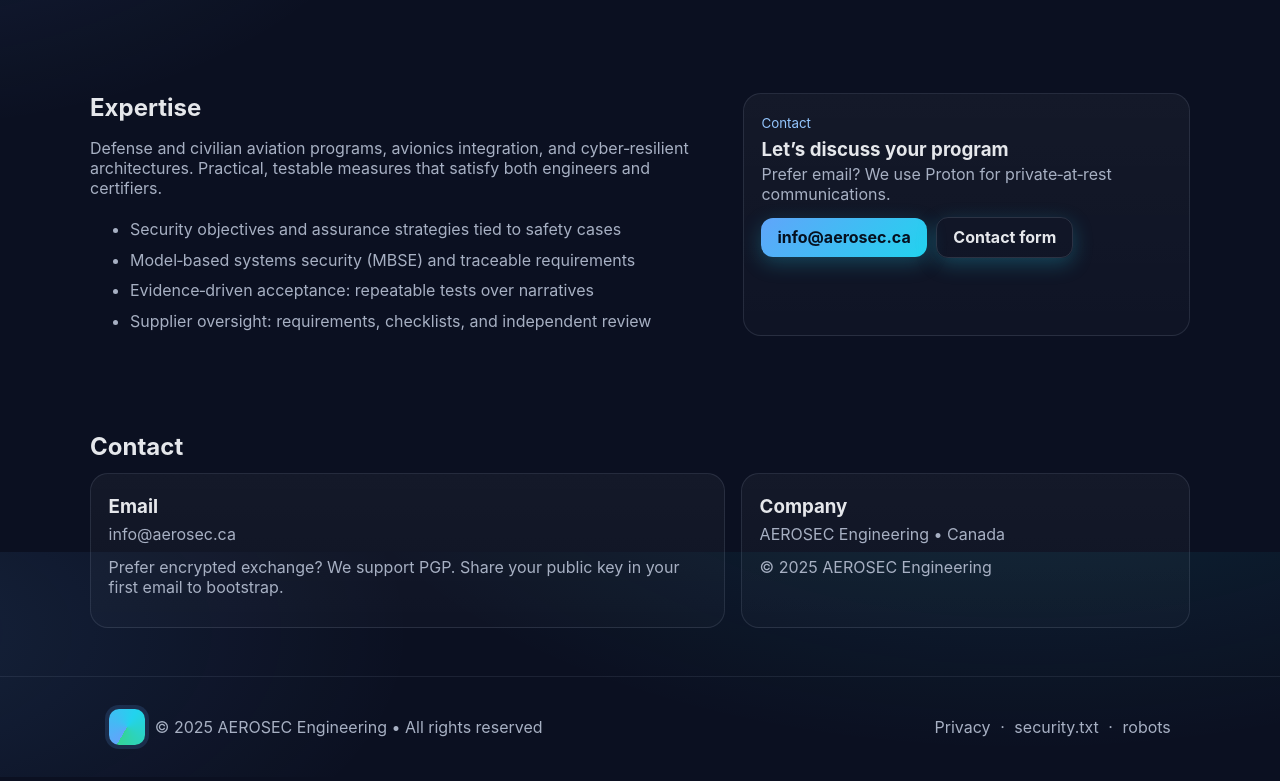
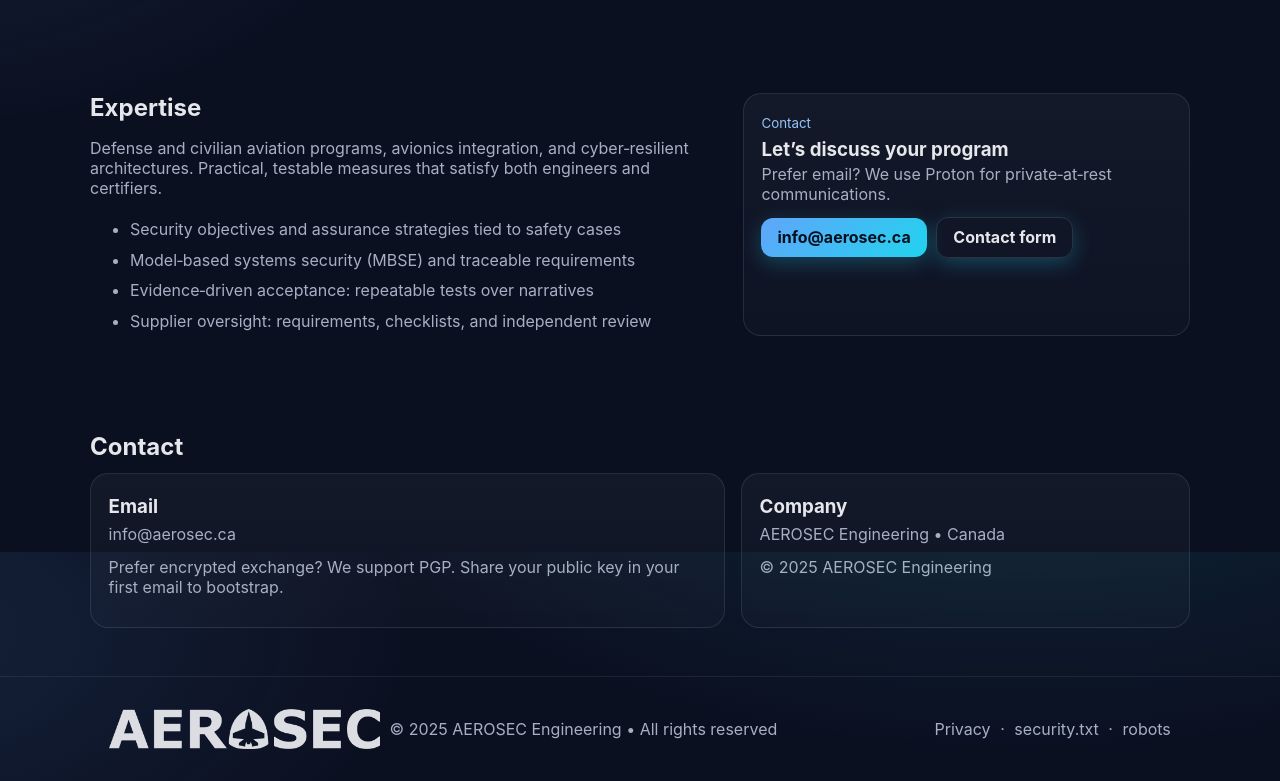
Before and after one commit to aerosec-engineering/aerosec-engineering.github.io, a plain HTML site: page index.html in a window 1280 px wide. Shown: the part 1048-1829 px from the top of the page. Drawn offline with Linux system fonts and the light colour scheme.

Commit message:
logo fix 20

```diff
--- a/index.html
+++ b/index.html
@@ -91,7 +91,7 @@
             color:rgba(255,255,255,0.9);
             letter-spacing:0.5px;
             transform:translateY(2px);">
-          Engineering
+           Engineering
           </span>
       </div>
       <nav aria-label="Primary">
@@ -192,7 +192,15 @@
   <footer>
     <div class="container footer-grid">
       <div class="row">
-        <div class="logo" aria-hidden="true"></div>
+        <!-- <div class="logo" aria-hidden="true"></div> -->
+        <img
+          src="AEROSEC_logo.png"
+          alt="AEROSEC logo"
+          style="
+            height:40px;
+            width:auto;
+            filter:invert(1);
+            display:inline-block;">
         <span class="muted">© <span id="y2"></span> AEROSEC Engineering • All rights reserved</span>
       </div>
       <div class="row">
```
